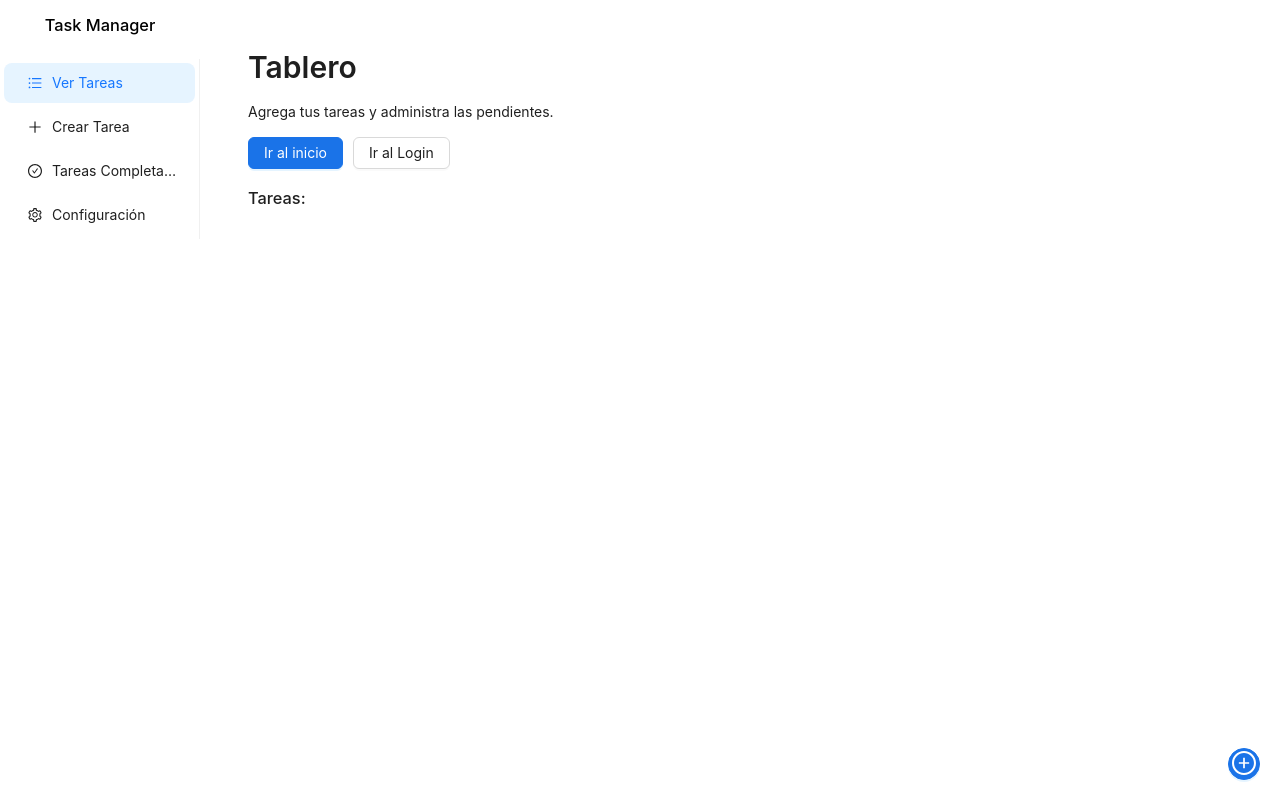
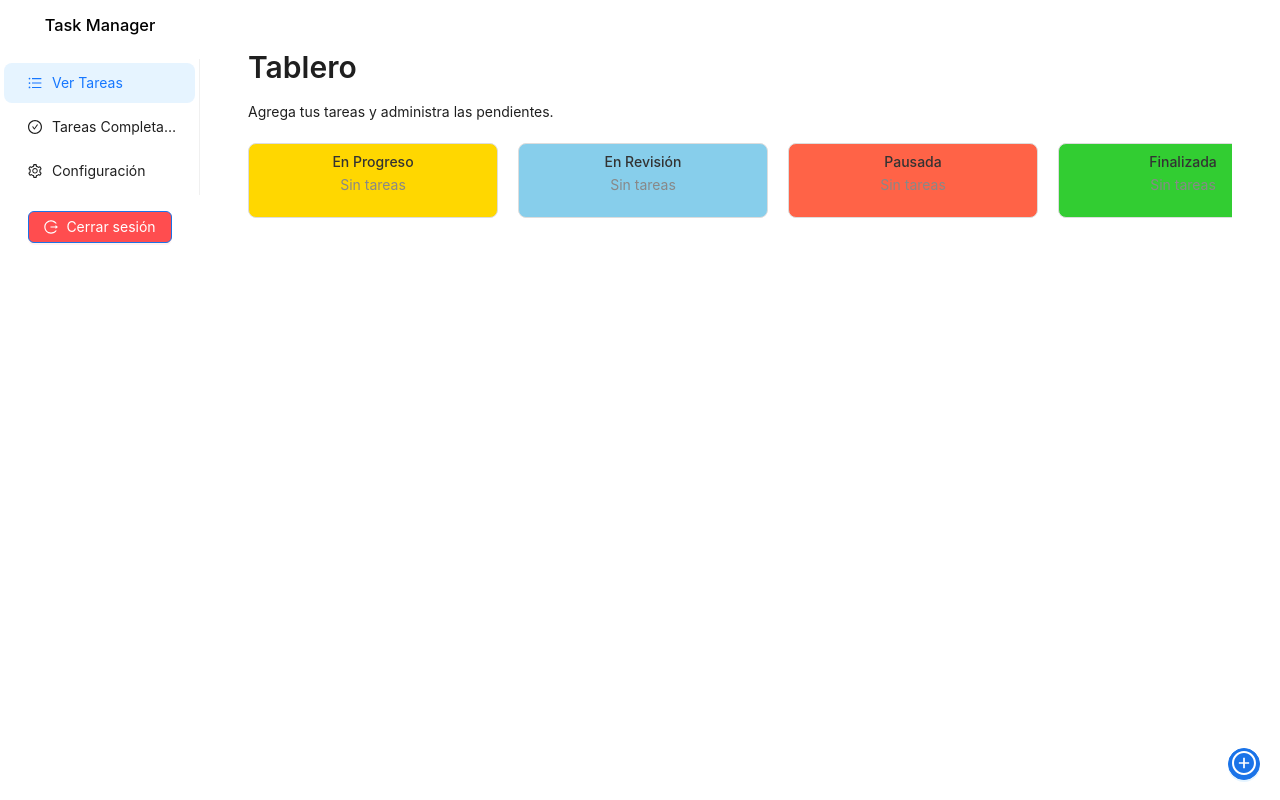
Before and after one commit to GalactikusExD/task-manager-front, a React (Create React App) app: page /dashboard in a window 1280 px wide. Built offline with nearby package versions, Linux system fonts and the light colour scheme.

Commit message:
Update of tasks teams

```diff
--- a/src/AuthContext.js
+++ b/src/AuthContext.js
@@ -19,17 +19,17 @@ export const AuthProvider = ({ children }) => {
         try {
             const response = await axios.post('http://localhost:5000/api/auth/login', { email, password });
             const { token, user } = response.data;
-            localStorage.setItem('token', token); // Guardar el token en localStorage
-            setUser(user); // Guardar el usuario en el estado
-            return user; // Devuelve el usuario
+            localStorage.setItem('token', token);
+            setUser(user);
+            return { token, user };
         } catch (error) {
             throw new Error(error.response?.data?.error || 'Error en el inicio de sesión');
         }
     };
 
     const logoutUser = () => {
-        localStorage.removeItem('token'); // Eliminar el token
-        setUser(null); // Limpiar el usuario
+        localStorage.removeItem('token');
+        setUser(null);
     };
 
     return (
--- a/src/layouts/MainLayout.jsx
+++ b/src/layouts/MainLayout.jsx
@@ -1,16 +1,24 @@
 import React from 'react';
-import { Outlet, Link } from 'react-router-dom';
-import { Layout, Menu } from 'antd';
+import { Outlet, Link, useNavigate } from 'react-router-dom';
+import { Layout, Menu, Button } from 'antd';
 import {
   UnorderedListOutlined,
   PlusOutlined,
   CheckCircleOutlined,
   SettingOutlined,
+  LogoutOutlined
 } from '@ant-design/icons';
 
 const { Sider, Content } = Layout;
 
 const MainLayout = () => {
+  const navigate = useNavigate();
+
+  const handleLogout = () => {
+    localStorage.removeItem("token");
+    navigate("/login");
+  };
+
   return (
     <Layout style={{ minHeight: '100vh' }}>
       <Sider theme="light">
@@ -19,10 +27,7 @@ const MainLayout = () => {
         </div>
         <Menu mode="inline" defaultSelectedKeys={['1']}>
           <Menu.Item key="1" icon={<UnorderedListOutlined />}>
-            <Link to="/tasks">Ver Tareas</Link>
-          </Menu.Item>
-          <Menu.Item key="2" icon={<PlusOutlined />}>
-            <Link to="/create-task">Crear Tarea</Link>
+            <Link to="/dashboard">Ver Tareas</Link>
           </Menu.Item>
           <Menu.Item key="3" icon={<CheckCircleOutlined />}>
             <Link to="/completed-tasks">Tareas Completadas</Link>
@@ -31,6 +36,12 @@ const MainLayout = () => {
             <Link to="/settings">Configuración</Link>
           </Menu.Item>
         </Menu>
+
+        <div style={{ padding: '16px', textAlign: 'center' }}>
+          <Button type="primary" danger icon={<LogoutOutlined />} onClick={handleLogout}>
+            Cerrar sesión
+          </Button>
+        </div>
       </Sider>
 
       <Layout>
--- a/src/pages/Dashboard/DashboardPage.jsx
+++ b/src/pages/Dashboard/DashboardPage.jsx
@@ -1,5 +1,4 @@
-import React, { useState } from 'react';
-import { Link } from 'react-router-dom';
+import React, { useState, useEffect } from 'react';
 import { Button, Typography, Layout, Modal, Form, Input, Select, DatePicker } from 'antd';
 import { PlusCircleOutlined } from '@ant-design/icons';
 
@@ -19,6 +18,12 @@ const DashboardPage = () => {
   };
 
   const handleOk = async (values) => {
+    const token = localStorage.getItem("token");
+    if (!token) {
+        console.error("No hay token de autenticación");
+        return;
+    }
+
     const newTask = {
         nametask: values.nametask,
         description: values.description,
@@ -26,20 +31,18 @@ const DashboardPage = () => {
         remind_me: values.remind_me,
         status: values.status,
         category: values.category,
+        assignedTo: values.assignedTo || []
     };
 
-    console.log("Datos a enviar:", newTask);
-
     try {
-      const response = await fetch('http://localhost:5000/api/tasks', {
-        method: 'POST',
+        const response = await fetch("http://localhost:5000/api/tasks", {
+            method: "POST",
             headers: {
-          'Content-Type': 'application/json',
+                "Content-Type": "application/json",
+                Authorization: `Bearer ${token}`,
             },
             body: JSON.stringify(newTask),
         });
-
-      console.log("Respuesta del servidor:", response);
 
         const data = await response.json();
 
@@ -47,11 +50,76 @@ const DashboardPage = () => {
             setTasks([...tasks, data.task]);
             setIsModalVisible(false);
         } else {
-        console.error('Error al guardar la tarea:', data.error);
+            console.error("Error al guardar la tarea:", data.error);
         }
     } catch (error) {
-      console.error('Error al conectar con el backend:', error);
+        console.error("Error al conectar con el backend:", error);
     }
+};
+const [users, setUsers] = useState([]);
+
+useEffect(() => {
+  const fetchUsers = async () => {
+    const token = localStorage.getItem("token");
+    if (!token) return;
+
+    try {
+        const response = await fetch("http://localhost:5000/api/users", {
+            headers: { Authorization: `Bearer ${token}` },
+        });
+
+        if (response.ok) {
+            const data = await response.json();
+            setUsers(data);
+        } else {
+            console.error("Error al obtener usuarios");
+        }
+    } catch (error) {
+        console.error("Error de conexión:", error);
+    }
+  };
+
+  fetchUsers();
+}, []);
+
+useEffect(() => {
+  const fetchTasks = async () => {
+      const token = localStorage.getItem("token");
+      if (!token) return;
+
+      try {
+          const response = await fetch("http://localhost:5000/api/tasks", {
+              headers: {
+                  Authorization: `Bearer ${token}`,
+              },
+          });
+
+          if (response.ok) {
+              const data = await response.json();
+              setTasks(data);
+          } else {
+              console.error("Error al obtener tareas");
+          }
+      } catch (error) {
+          console.error("Error de conexión:", error);
+      }
+  };
+
+  fetchTasks();
+}, []);
+
+const statusTranslations = {
+  "In Progress": "En Progreso",
+  "Revision": "En Revisión",
+  "Paused": "Pausada",
+  "Done": "Finalizada"
+};
+
+const statusColors = {
+  "In Progress": "#FFD700",
+  "Revision": "#87CEEB",
+  "Paused": "#FF6347",
+  "Done": "#32CD32"
 };
 
   return (
@@ -60,27 +128,41 @@ const DashboardPage = () => {
       <Paragraph>
         Agrega tus tareas y administra las pendientes.
       </Paragraph>
-
-      <div>
-        <Link to="/">
-          <Button type="primary" style={{ marginRight: '10px' }}>
-            Ir al inicio
-          </Button>
-        </Link>
-        <Link to="/login">
-          <Button type="default">Ir al Login</Button>
-        </Link>
+      <div style={{ marginTop: '20px', display: 'flex', gap: '20px', overflowX: 'auto' }}>
+    {Object.keys(statusTranslations).map((status) => {
+      const filteredTasks = tasks.filter((task) => task.status === status);
+      return (
+        <div key={status} style={{
+            minWidth: '250px',
+            flex: '1',
+            border: '1px solid #ddd',
+            borderRadius: '8px',
+            padding: '10px',
+            backgroundColor: statusColors[status],
+            color: '#333'
+          }}>
+          <h4 style={{ textAlign: 'center' }}>{statusTranslations[status]}</h4>
+          {filteredTasks.length > 0 ? (
+            filteredTasks.map((task, index) => (
+              <div key={index} style={{
+                  border: '1px solid #ccc',
+                  padding: '10px',
+                  borderRadius: '5px',
+                  marginBottom: '10px',
+                  backgroundColor: '#fff'
+                }}>
+                <strong>{task.nametask}</strong>
+                <p>{task.description}</p>
+                <p><strong>Fecha límite:</strong> {new Date(task.dead_line).toLocaleString()}</p>
               </div>
-
-      <div style={{ marginTop: '20px' }}>
-        <h3>Tareas:</h3>
-        {tasks.map((task, index) => (
-          <div key={index} style={{ marginBottom: '10px' }}>
-            <div><strong>{task.nametask}</strong> - {task.status}</div>
+            ))
+          ) : (
+            <p style={{ textAlign: 'center', color: '#888' }}>Sin tareas</p>
+          )}
         </div>
-        ))}
+      );
+    })}
   </div>
-
       <Button
         type="primary"
         shape="circle"
@@ -133,7 +215,6 @@ const DashboardPage = () => {
           >
             <DatePicker showTime format="YYYY-MM-DD HH:mm:ss" />
           </Form.Item>
-
           <Form.Item
             name="status"
             label="Estado"
@@ -146,7 +227,19 @@ const DashboardPage = () => {
               <Select.Option value="Revision">En revisión</Select.Option>
             </Select>
           </Form.Item>
-
+          <Form.Item
+            name="assignedTo"
+            label="Asignar a"
+            rules={[{ required: false }]}
+          >
+            <Select mode="multiple" placeholder="Selecciona usuarios">
+              {users.map(user => (
+                <Select.Option key={user._id} value={user._id}>
+                  {user.name} ({user.email})
+                </Select.Option>
+              ))}
+            </Select>
+          </Form.Item>
           <Form.Item
             name="category"
             label="Categoría"
--- a/src/pages/LandingPage/LandingPage.jsx
+++ b/src/pages/LandingPage/LandingPage.jsx
@@ -18,7 +18,7 @@ const LandingPage = () => {
       <Card style={{ width: 400, textAlign: 'center' }}>
         <Title level={2}>Bienvenido a TaskManager</Title>
         <Paragraph>
-          Organiza tus tareas lo mas eficiente posible.
+          Organiza tus tareas lo más eficiente posible.
         </Paragraph>
         <div style={{ marginTop: '20px' }}>
           <Link to="/login">
--- a/src/pages/LoginPage/LoginPage.jsx
+++ b/src/pages/LoginPage/LoginPage.jsx
@@ -14,8 +14,10 @@ const LoginPage = () => {
         setLoading(true);
         try {
             const response = await loginUser(values.email, values.password);
-            if (response) {
+            console.log("Respuesta completa:", response); // Verifica la estructura de la respuesta
+            if (response && response.token) {
                 localStorage.setItem('token', response.token);
+                console.log(response.token);
                 message.success('Sesión iniciada!');
                 navigate('/dashboard');
             } else {
@@ -43,8 +45,6 @@ const LoginPage = () => {
                     >
                         <Input />
                     </Form.Item>
-
-                    {/* Campo: Contraseña */}
                     <Form.Item
                         label="Contraseña"
                         name="password"
@@ -52,8 +52,6 @@ const LoginPage = () => {
                     >
                         <Input.Password />
                     </Form.Item>
-
-                    {/* Botón de inicio de sesión */}
                     <Form.Item>
                         <Button type="primary" htmlType="submit" block loading={loading}>
                             Iniciar sesión
```
Also changed, not shown: src/pages/RegisterPage/RegisterPage.jsx (+0 -7 lines), 2 other files (tests, documents, lock files or other folders). Lines whose indentation alone changed are shown as unchanged.
